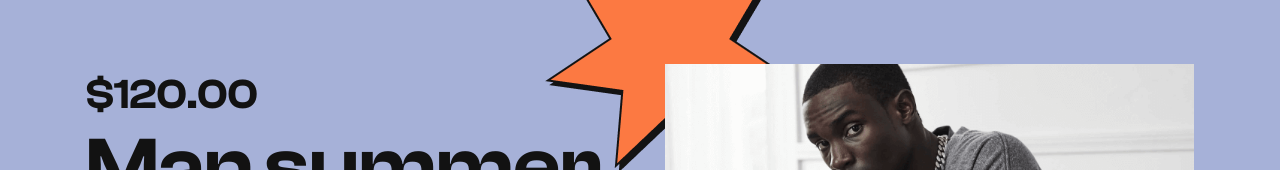
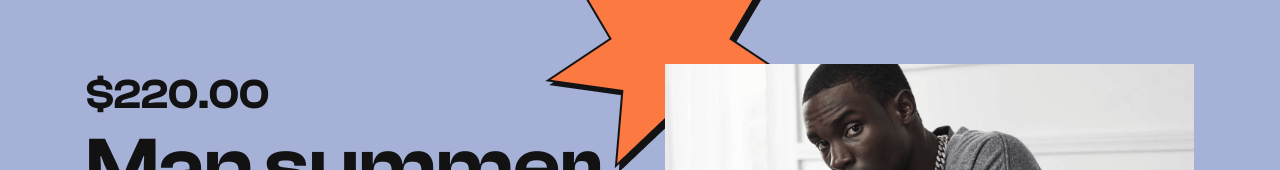
Before and after one commit to aashishdev23/Shoppie, a plain HTML site: page index.html in a window 1280 px wide. Shown: the part 136-306 px from the top of the page. Drawn offline with nearby package versions, Linux system fonts and the light colour scheme.

Commit message:
Hero price change

```diff
--- a/index.html
+++ b/index.html
@@ -82,7 +82,7 @@
         <div class="hero">
           <div class="container">
             <div class="hero-content">
-              <p class="hero-subtitle title">$120.00</p>
+              <p class="hero-subtitle title">$220.00</p>
 
               <h1 class="h1 hero-title title">
                 Man summer <br />
```
